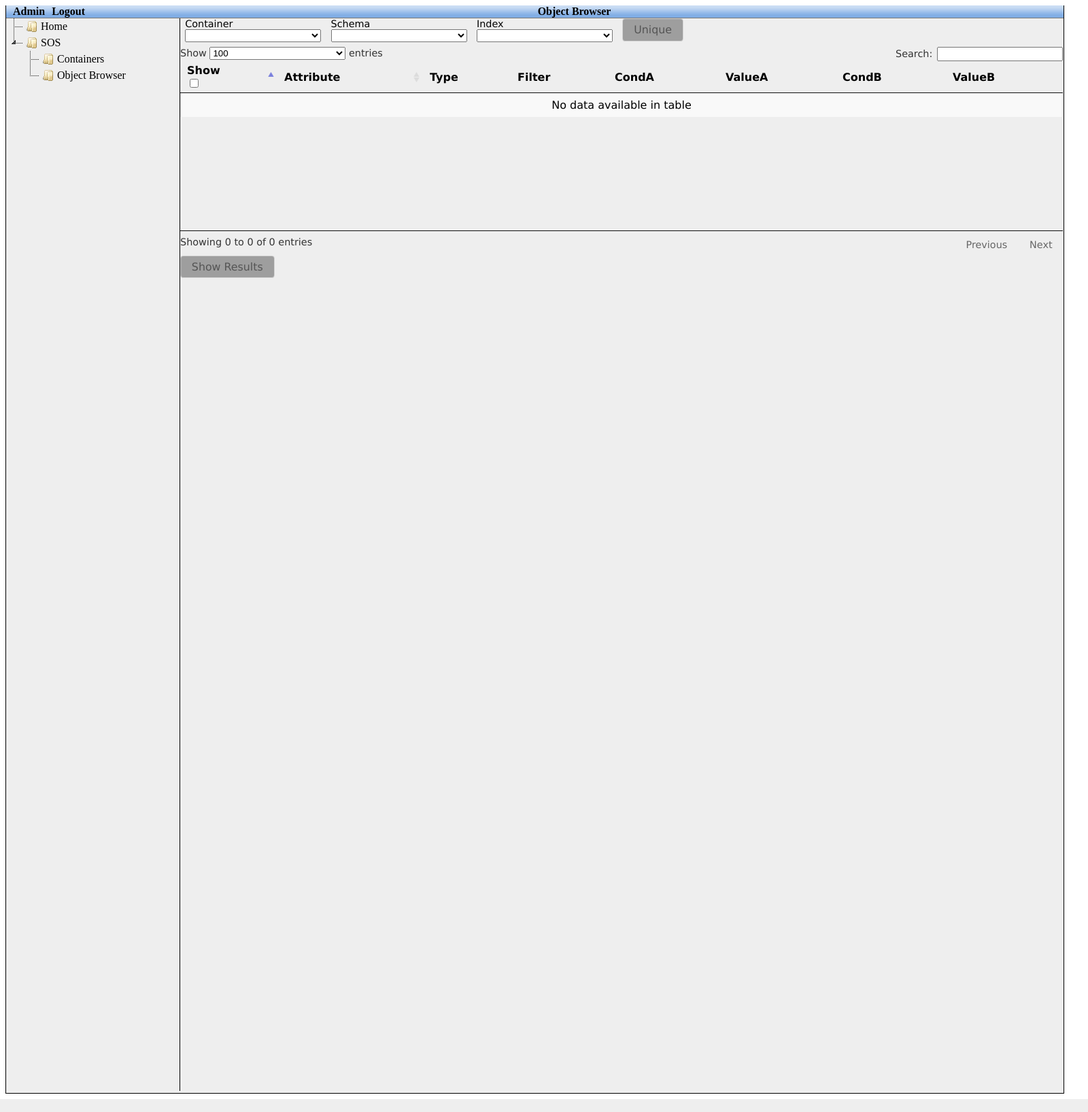
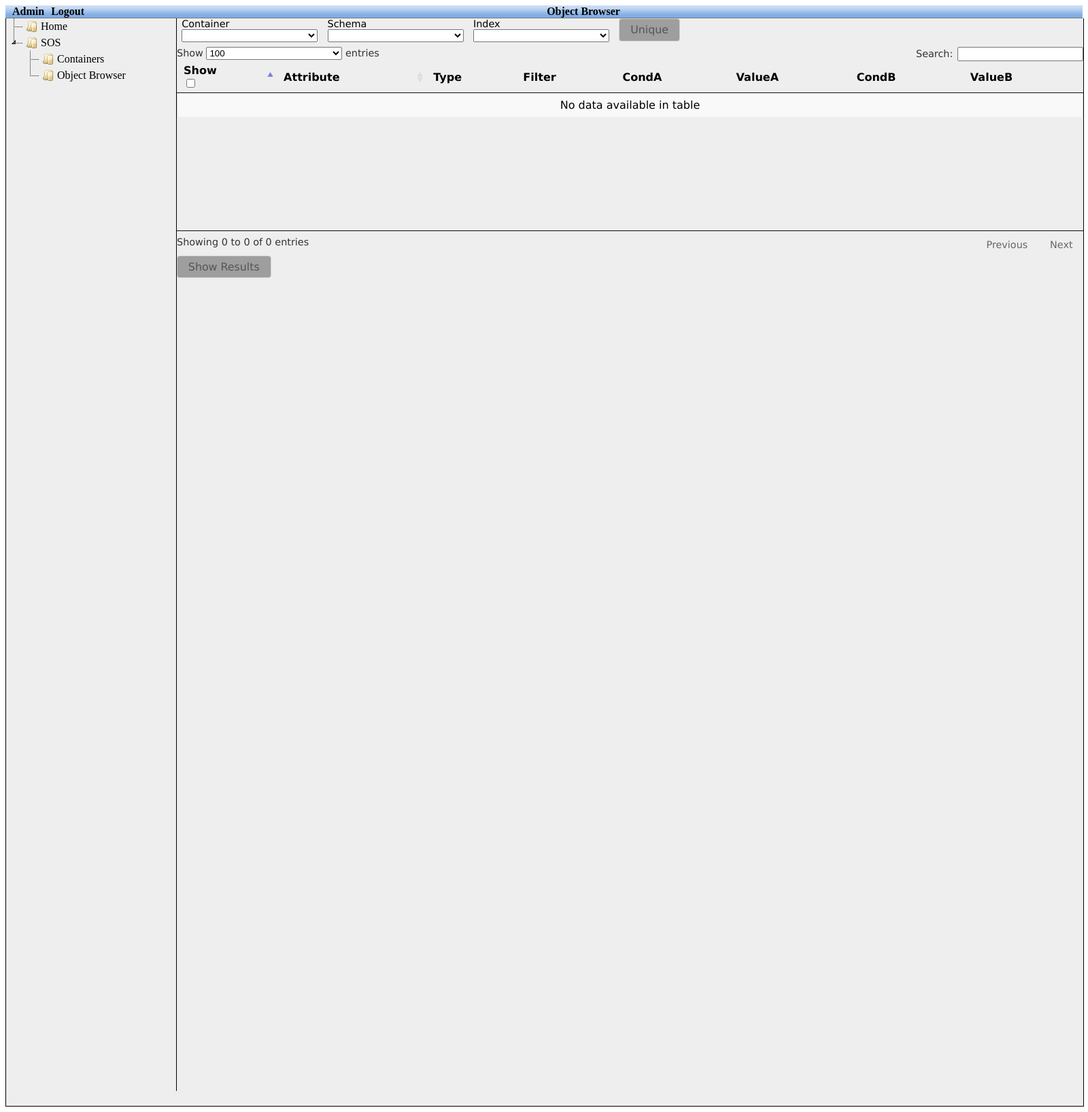
Before and after one commit to nick-enoent/sosdb-ui, a Django app: page /objbrowser/ in a window 1600 px wide. Shown: the whole page at 68% size. Run offline with Django 3.2, Linux system fonts and the light colour scheme; a user stored in the database is signed in; lists and menus that the app fills with data are empty; parts of the project's set-up code (start-up, migrations or seed data) failed here and were passed over; some libraries are stand-ins or nearby versions; grey boxes are pictures that could not be loaded.

Commit message:
GUI width: remove static GUI size, and enable expansion to 100% of browser window

```diff
--- a/static/css/sos_web_svcs.css
+++ b/static/css/sos_web_svcs.css
@@ -57,33 +57,35 @@ table {
 #overlay-left { left : 0; }
 #overlay-right { right : 0; }
 #container {
-	width: 1555px;
-	//margin: 10px auto;
-    background-color: #EEE;
+	width: 100%;
+	min-width: 1555px;
+	background-color: #EEE;
 	border-right: 1px solid;
 	border-left: 1px solid;
 	border-bottom: 1px solid;
-    height: 1600px;
-    overflow: hidden;
+	height: 1600px;
+	overflow: hidden;
+	display: flex;
 }
 #menucont {
 	margin: 0 5px 5px 5px;
 	margin: 0;
 	border-color: black;
 	float: left;
-	width: 250px;
+	min-width: 250px;
 	height: 1578px;
 	background-color: #EEE;
+	flex: 0;
 }
 
 #main {
-	margin-left: 255px;
-	width:1298px;
+	min-width:1298px;
 	height:1578px;
 	border-left: 1px solid;
 	font-family: Lucida Grande, Lucida Sans, Arial, Helvetica, sans-serif;
 	font-size: 90%;
 	background-color: #EEE;
+	flex: 1;
 }
 
 .main {
--- a/templates/base.html
+++ b/templates/base.html
@@ -35,8 +35,8 @@
   <div id="overlay-left" class="hor"></div>
   <div id="overlay-right" class="hor"></div>
 </div>
+<div class="header"><a href="/admin/" class="profile">Admin</a>	<a href="/accounts/logout/" class="profile">Logout</a>{{ template_name }}</div>
 <div id="container">
-  <div class="header"><a href="/admin/" class="profile">Admin</a>	<a href="/accounts/logout/" class="profile">Logout</a>{{ template_name }}</div>
 </head>
 {% block sidebar %}
   {% include "sidebar.html" %}
--- a/templates/objbrowser/index.html
+++ b/templates/objbrowser/index.html
@@ -18,10 +18,8 @@ select {
 }
 #filterdiv {
     margin-top: 10px;
-    width: 1298px;
-}
-#north {
-    float: left;
+    min-width: 1298px;
+    width: 100%;
 }
 #tableParams {
     border: 1px black;
```
